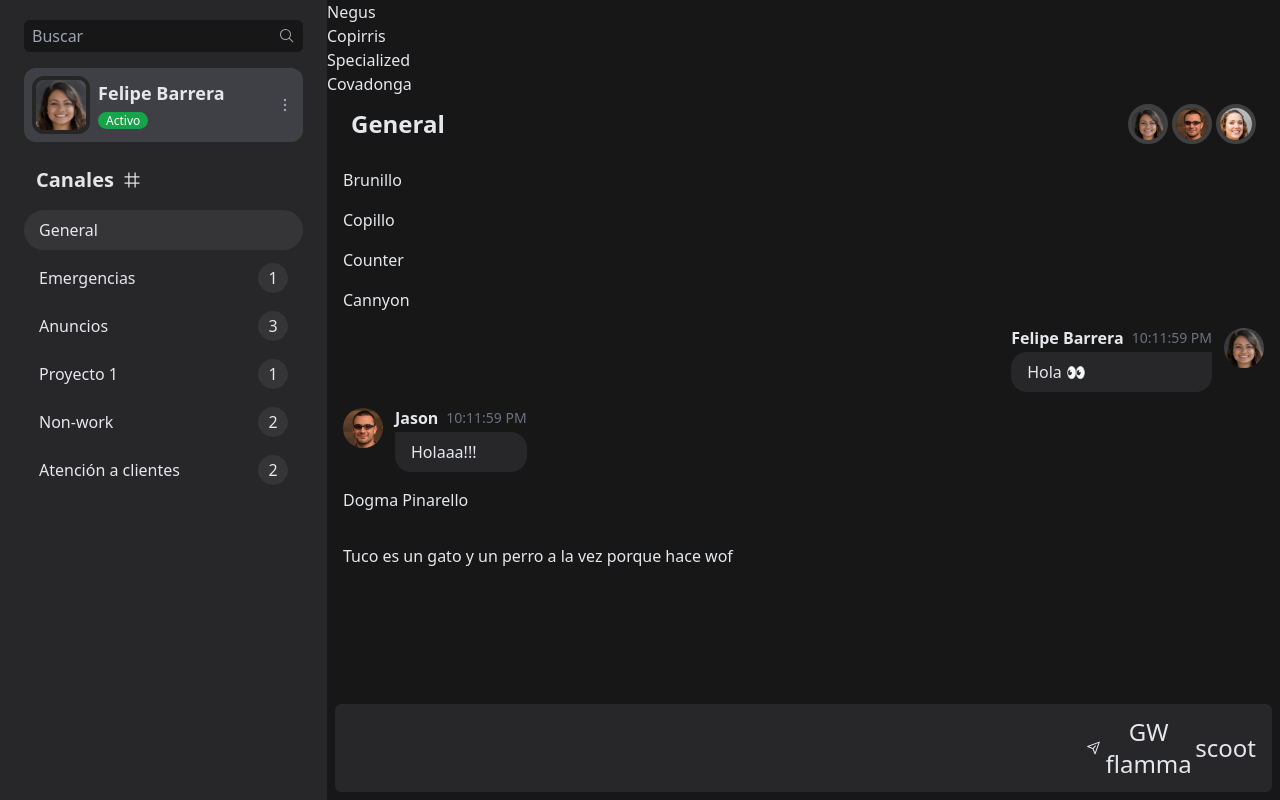
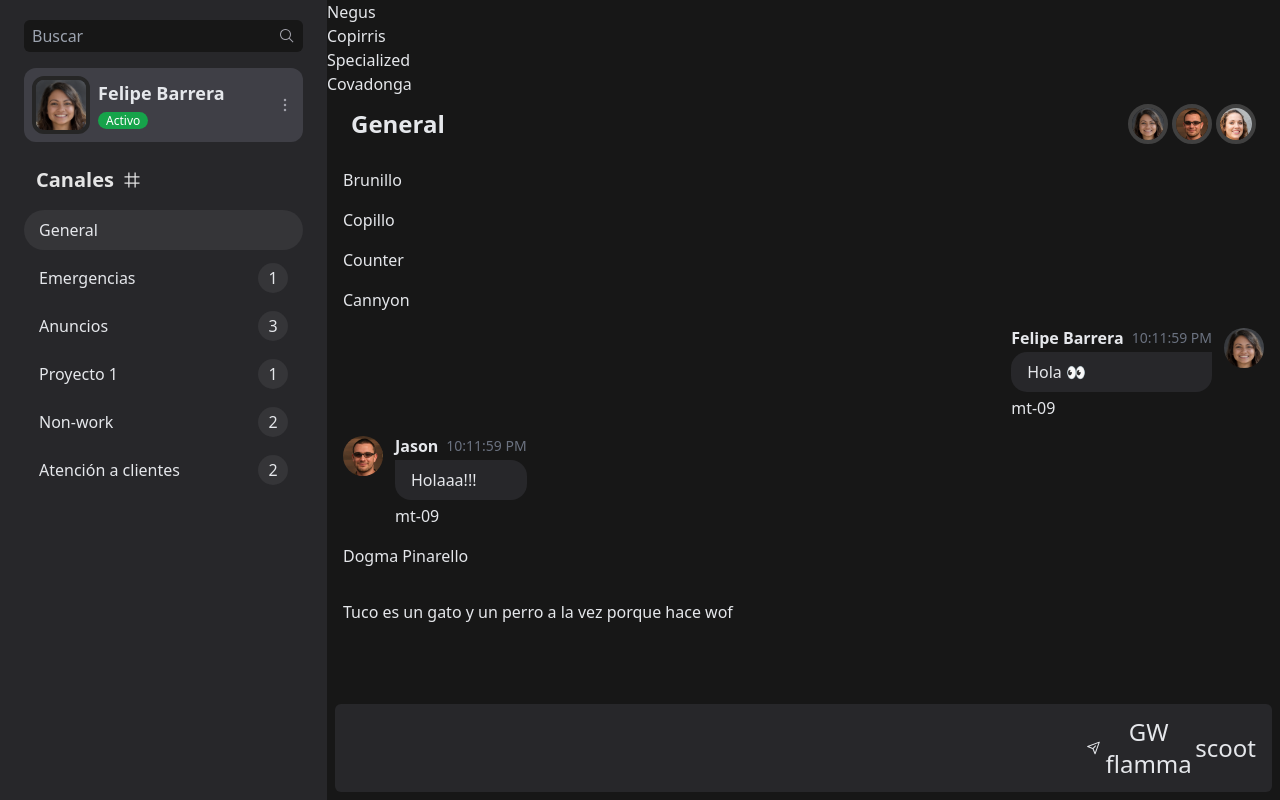
Before and after one commit to felipeBarrera1309/Chat-with-pinia-vue3, a Vue app: page /1 in a window 1280 px wide. Built offline with nearby package versions, Linux system fonts and the light colour scheme.

Commit message:
agregue una moto muy poderosa

```diff
--- a/src/components/MessageItem.vue
+++ b/src/components/MessageItem.vue
@@ -9,6 +9,7 @@
         <p>{{ time }}</p>
       </div>
       <p class="message" :class="{ self: isSelf }">{{ message }}</p>
+      <p>{{ 'mt-09' }}</p>
     </div>
   </div>
 </template>
```
